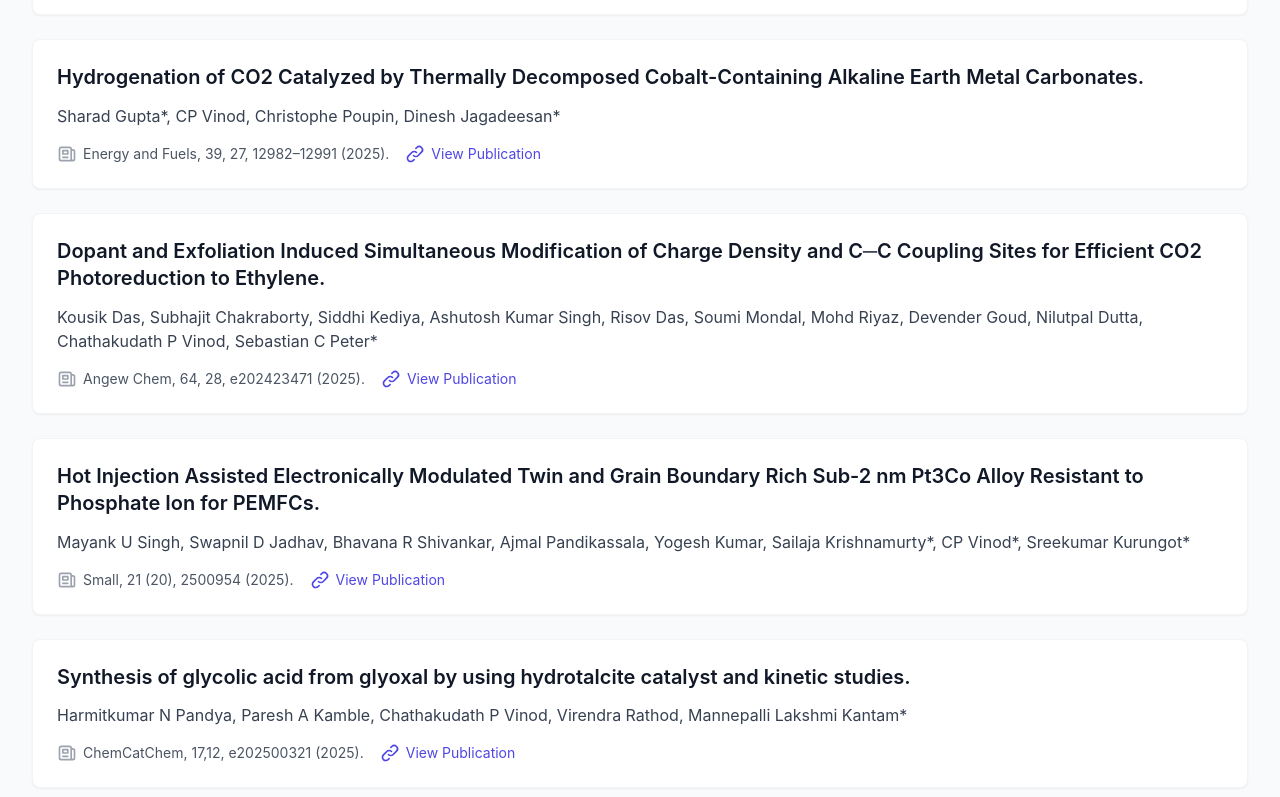
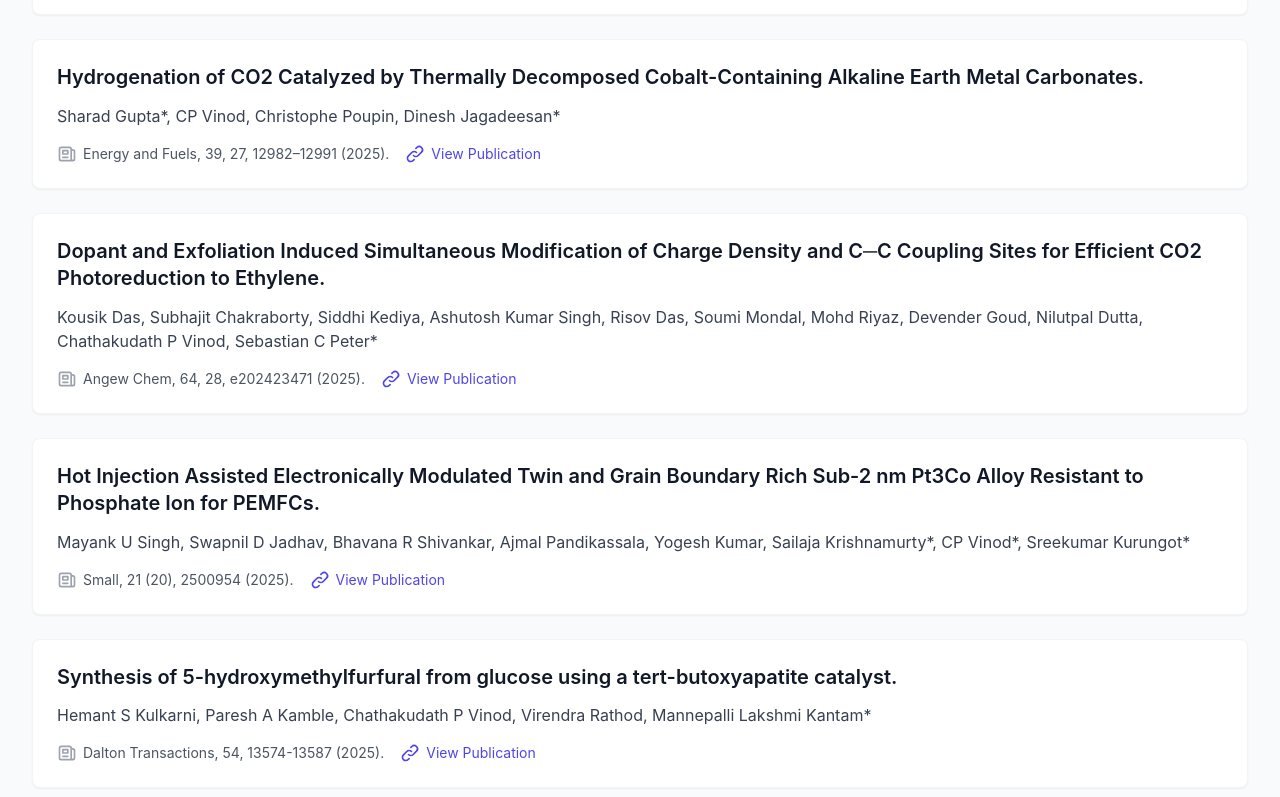
Before and after one commit to kmdurga67/catmoss, a React (Create React App) app: page /publications in a window 1280 px wide. Shown: the part 2000-2797 px from the top of the page. Built offline with nearby package versions, Linux system fonts and the light colour scheme.

Commit message:
Add new publications and update existing publication IDs in publicationConstants.js

```diff
--- a/src/constants/publicationConstants.js
+++ b/src/constants/publicationConstants.js
@@ -2265,6 +2265,33 @@ export const publicationConstant = [
     doi:"https://doi.org/10.1002/cctc.202500321"
   },{
     id:"pub_167",
+    title:"W/HAP catalyzed terpenic alcohols oxidation: kinetic studies",
+    authors:[
+      "Aishwarya Poman",
+      "Paresh A Kamble",
+      "Chathakudath P Vinod",
+      "Virendra Rathod",
+      "Mannepalli Lakshmi Kantam*"
+    ],
+    other_details:"Reaction Chemistry & Engineering, 10, 2696-2710 (2025)",
+    year:"2025",
+    doi:"DOI	https://doi.org/10.1039/D5RE00132C"
+  },{
+    id:"pub_168",
+    title:"Synthesis of 5-hydroxymethylfurfural from glucose using a tert-butoxyapatite catalyst",
+    authors:[
+      "Hemant S Kulkarni",
+      "Paresh A Kamble",
+      "Chathakudath P Vinod",
+      "Virendra Rathod",
+      "Mannepalli Lakshmi Kantam*"
+    ],
+    other_details:"Dalton Transactions, 54, 13574-13587 (2025)",
+    year:"2025",
+    doi:"https://doi.org/10.1039/D5DT01450F"
+  },{
+
+    id:"pub_169",
     title:"Hot Injection Assisted Electronically Modulated Twin and Grain Boundary Rich Sub‐2 nm Pt3Co Alloy Resistant to Phosphate Ion for PEMFCs",
     authors:[
       "Mayank U Singh",
@@ -2280,7 +2307,7 @@ export const publicationConstant = [
     year:"2025",
     doi:"https://doi.org/10.1002/smll.202500954"
   },{
-    id:"pub_168",
+    id:"pub_170",
     title:"Dopant and Exfoliation Induced Simultaneous Modification of Charge Density and C─C Coupling Sites for Efficient CO2 Photoreduction to Ethylene",
     authors:[
       "Kousik Das",
@@ -2299,7 +2326,7 @@ export const publicationConstant = [
     year:"2025",
     doi:"https://doi.org/10.1002/anie.202423471"
   },{
-    id:"pub_169",
+    id:"pub_171",
     title:"Hydrogenation of CO2 Catalyzed by Thermally Decomposed Cobalt-Containing Alkaline Earth Metal Carbonates",
     authors:[
       "Sharad Gupta*",
@@ -2311,7 +2338,7 @@ export const publicationConstant = [
     year:"2025",
     doi:"https://doi.org/10.1021/acs.energyfuels.5c01793"
   },{
-    id:"pub_170",
+    id:"pub_172",
     title:"Selective Hydrogenation of Furfural to Furfuryl Alcohol over Pd Supported on Ternary Oxide in Aqueous Medium Under Mild Conditions",
     authors:[
       "Pooja Nehra",
@@ -2322,7 +2349,7 @@ export const publicationConstant = [
     year:"2025",
     doi:"https://doi.org/10.1002/cctc.202402092"
     },{
-    id:"pub_171",
+    id:"pub_173",
     title:"A Tunable, Amine‐Functionalized Porous Silica Catalyst for CO2 Transformation into Cyclic Organic Carbonates at Atmospheric Pressure",
     authors:[
       "Twinkle Gorai",
@@ -2336,7 +2363,7 @@ export const publicationConstant = [
     year:"2025",
     doi:"https://doi.org/10.1002/chem.202500873"
   },{
-    id:"pub_172",
+    id:"pub_174",
     title:"Towards improved activity and stability in RWGS reaction: Dispersed copper in mesoporous alumina matrix as a strategy for enhanced performance",
     authors:[
       "Simi Saju",
@@ -2357,7 +2384,7 @@ export const publicationConstant = [
     year:"2025",
     doi:"https://doi.org/10.1016/j.cej.2025.169863"
   },{
-    id:"pub_173",
+    id:"pub_175",
     title:"Facet dependence for solvent-modulated proton coupled electron transfer in furfural acetalization on Pd nanostructures",
     authors:[
       "G Porwal",
@@ -2372,7 +2399,7 @@ export const publicationConstant = [
     year:"2025",
     doi:"https://doi.org/10.1016/j.cej.2025.163159"
   },{
-    id:"pub_174",
+    id:"pub_176",
     title:"Unravelling the Cu-Co nanoparticle synergy over Ceria-Zirconia support toward efficient reverse water gas shift (RWGS) conversion under H2 lean conditions",
     authors:[
       "Anuradha Vijay Jagtap",
@@ -2388,7 +2415,7 @@ export const publicationConstant = [
     year:"2025",
     doi:"https://doi.org/10.1016/j.cej.2025.160705"
   },{
- id:"pub_175",
+ id:"pub_177",
     title:"Exploring the electronic modulation in controlling the activity and selectivity of Ni-Au-In based catalyst in atmospheric pressure CO2 hydrogenation",
     authors:[
       "Jyotsna P Bajpai",
@@ -2405,7 +2432,7 @@ export const publicationConstant = [
     year:"2025",
     doi:"https://doi.org/10.1016/j.cej.2025.165921"
     },{
- id:"pub_176",
+ id:"pub_178",
     title:"A Pt-Based Carbon-Free Cathode with Embedded Oxygen Nanoreservoirs: A Promising Approach for Oxygen Buffering to Aid Oxygen Reduction Reactions of PEMFCs",
     authors:[
       "Athira Yoyakki",
@@ -2419,7 +2446,7 @@ export const publicationConstant = [
     year:"2025",
     doi:"https://doi.org/10.1021/acscatal.5c06455"
      },{
- id:"pub_177",
+ id:"pub_179",
     title:"Aldol Condensation of Furfural with Acetone by Using Mg–Al–O-t-Bu HT Catalyst and Kinetic Studies",
     authors:[
       "S Patil",
```
